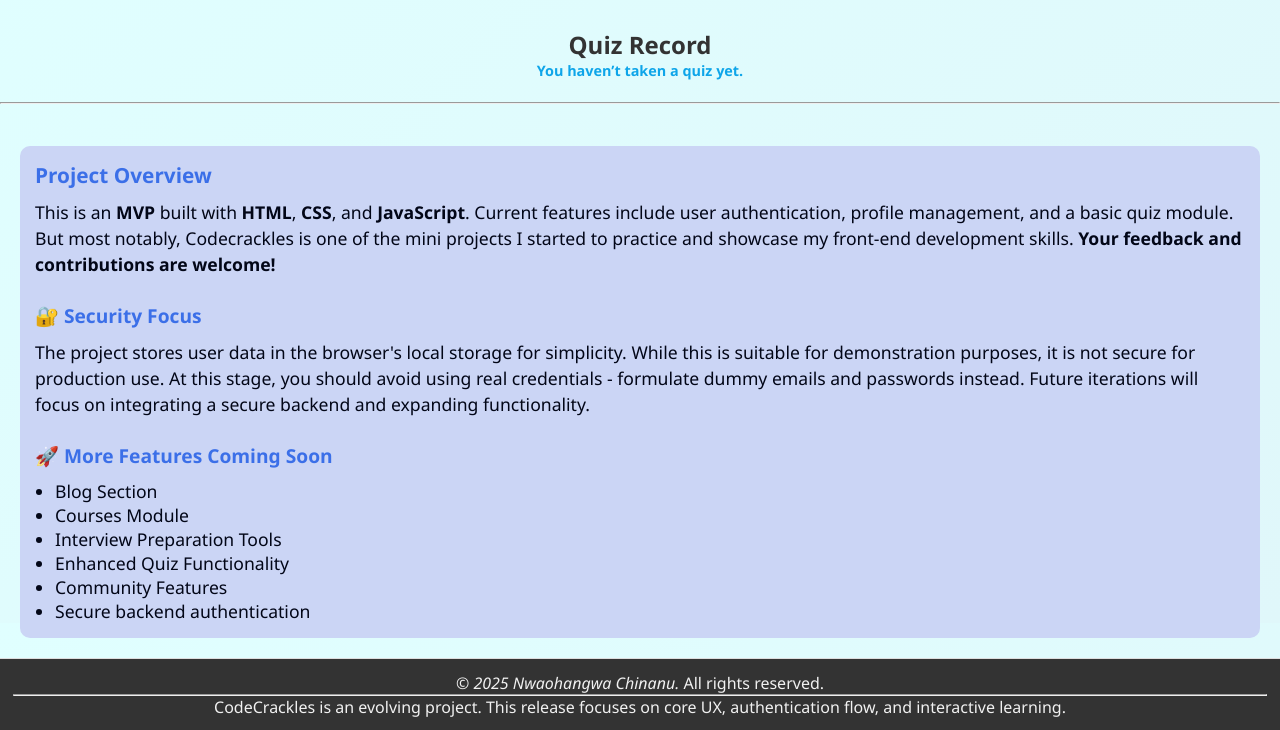
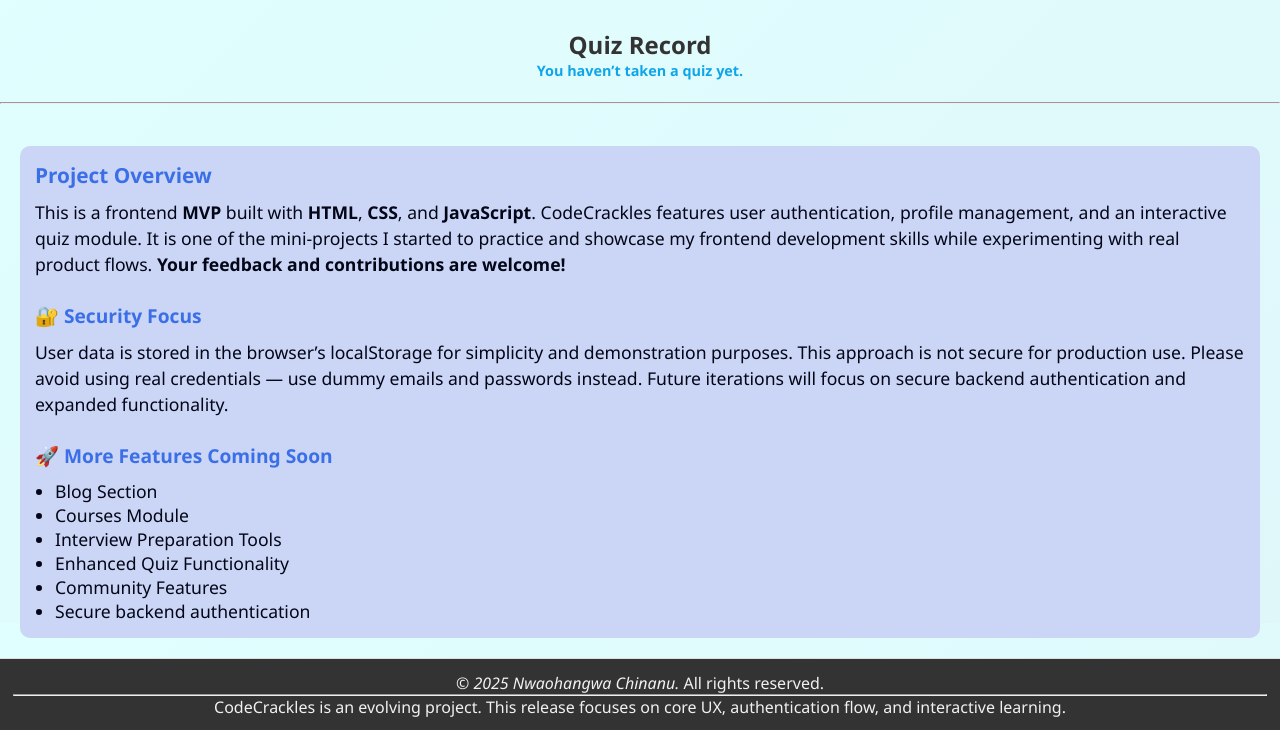
Before and after one commit to chinanugod/secure-login-UI, a plain HTML site: page dashboard.html in a window 1280 px wide. Shown: the part 177-907 px from the top of the page. Drawn offline with Linux system fonts and the light colour scheme; sample sign-in values are in the browser's storage.

Commit message:
Improve the project overview content

```diff
--- a/dashboard.html
+++ b/dashboard.html
@@ -52,17 +52,21 @@
     <div id="project-overview" class="project-overview">
       <h3>Project Overview</h3>
       <p>
-        This is an <strong>MVP</strong> built with <strong>HTML</strong>, <strong>CSS</strong>, and <strong>JavaScript</strong>. Current features include user authentication,
-        profile management, and a basic quiz module. But most notably, Codecrackles is one of the mini projects I started to practice and showcase
-        my front-end development skills. <strong>Your feedback and contributions are welcome!</strong>
+        This is a frontend <strong>MVP</strong> built
+        with <strong>HTML</strong>, <strong>CSS</strong>,
+        and <strong>JavaScript</strong>. CodeCrackles features user authentication,
+        profile management, and an interactive quiz module.
+It is one of the mini-projects I started to practice and
+showcase my frontend development skills while experimenting with real product flows. <strong>
+        Your feedback and contributions are welcome!</strong>
       </p>
   <br />
   <h4>🔐 Security Focus</h4>
       <p>
-        The project stores user data in the browser's local storage for simplicity.
-        While this is suitable for demonstration purposes, it is not secure for production use.
-        At this stage, you should avoid using real credentials - formulate dummy emails and passwords instead.
-        Future iterations will focus on integrating a secure backend and expanding functionality.
+User data is stored in the browser’s localStorage for simplicity and demonstration purposes.
+This approach is not secure for production use.
+Please avoid using real credentials — use dummy emails and passwords instead.
+Future iterations will focus on secure backend authentication and expanded functionality.
       </p>
       <br />
       <h4>🚀 More Features Coming Soon</h4>
```
